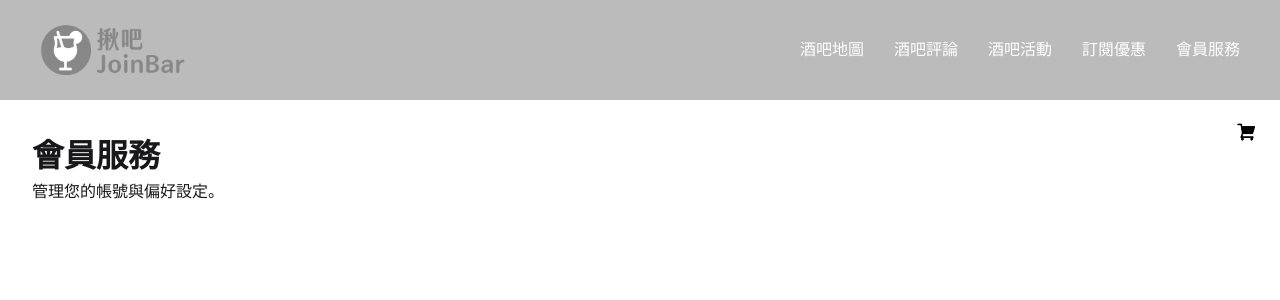
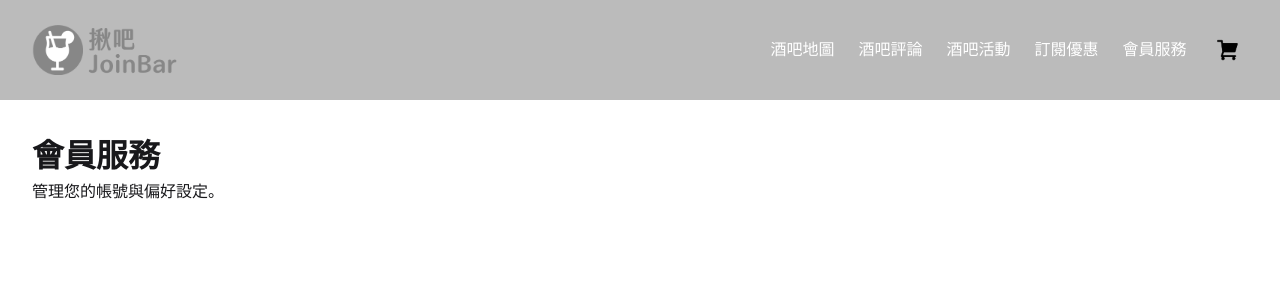
Before and after one commit to JoinBar-project/joinbar-frontend, a Vue app: page /member in a window 1280 px wide. Shown: the top 300 px of the page. Built offline with nearby package versions, Linux system fonts and the light colour scheme.

Commit message:
refactor: move cart icon from member page to navbar

```diff
--- a/src/components/NavBar.vue
+++ b/src/components/NavBar.vue
@@ -11,6 +11,7 @@
       <li><RouterLink to="/events">酒吧活動</RouterLink></li>
       <li><RouterLink to="/subscription">訂閱優惠</RouterLink></li>
       <li><RouterLink to="/member">會員服務</RouterLink></li>
+      <li><RouterLink to="/cart"><img class="cart-icon" src="/cart.png" alt="Cart Icon" /></RouterLink></li>
     </ul>
   </nav>
 </template>
@@ -20,8 +21,9 @@
   display: flex;
   justify-content: space-between;
   align-items: center;
-  padding: 20px 40px;
+  padding: 16px 32px;
   background-color: #bbbbbb;
+  color: white;
   height: 100px;
 }
 
@@ -33,7 +35,7 @@
 .nav-links {
   list-style: none;
   display: flex;
-  gap: 30px;
+  gap: 24px;
   align-items: center;
   height: 100%;
 }
@@ -45,11 +47,16 @@
 }
 
 .nav-links a {
-  font-size: 18px;
   color: white;
   text-decoration: none;
   display: flex;
   align-items: center;
   height: 100%;
 }
+
+.cart-icon {
+  height: 55%;
+  width: auto;
+  display: block;
+}
 </style>
--- a/src/views/member/Member.vue
+++ b/src/views/member/Member.vue
@@ -1,33 +1,12 @@
 <template>
   <div class="page">
-    <img src="/cart.png" alt="Cart Icon" class="cart-icon" @click="goCart">
     <h1>會員服務</h1>
     <p>管理您的帳號與偏好設定。</p>
   </div>
 </template>
 
-<script setup>
-import { useRouter } from 'vue-router'
-
-const router = useRouter()
-
-const goCart = () => {
-  router.push('/cart')
-}
-</script>
-
 <style scoped>
 .page {
-  padding: 32px;
-  position: relative;
-}
-
-.cart-icon {
-  position: absolute;
-  top: 16px;
-  right: 16px;
-  width: 32px;
-  height: 32px;
-  cursor: pointer;
+  padding: 2rem;
 }
 </style>
```
